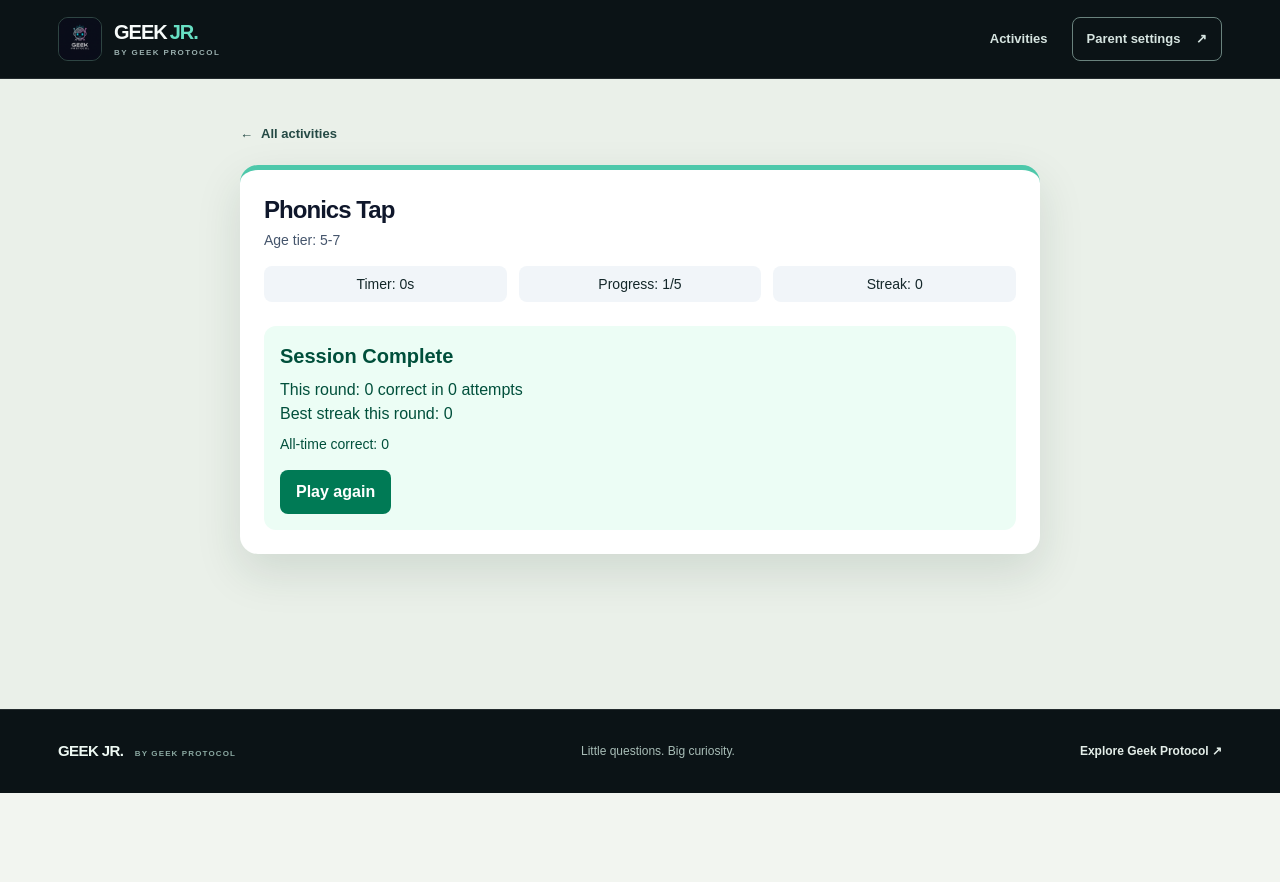
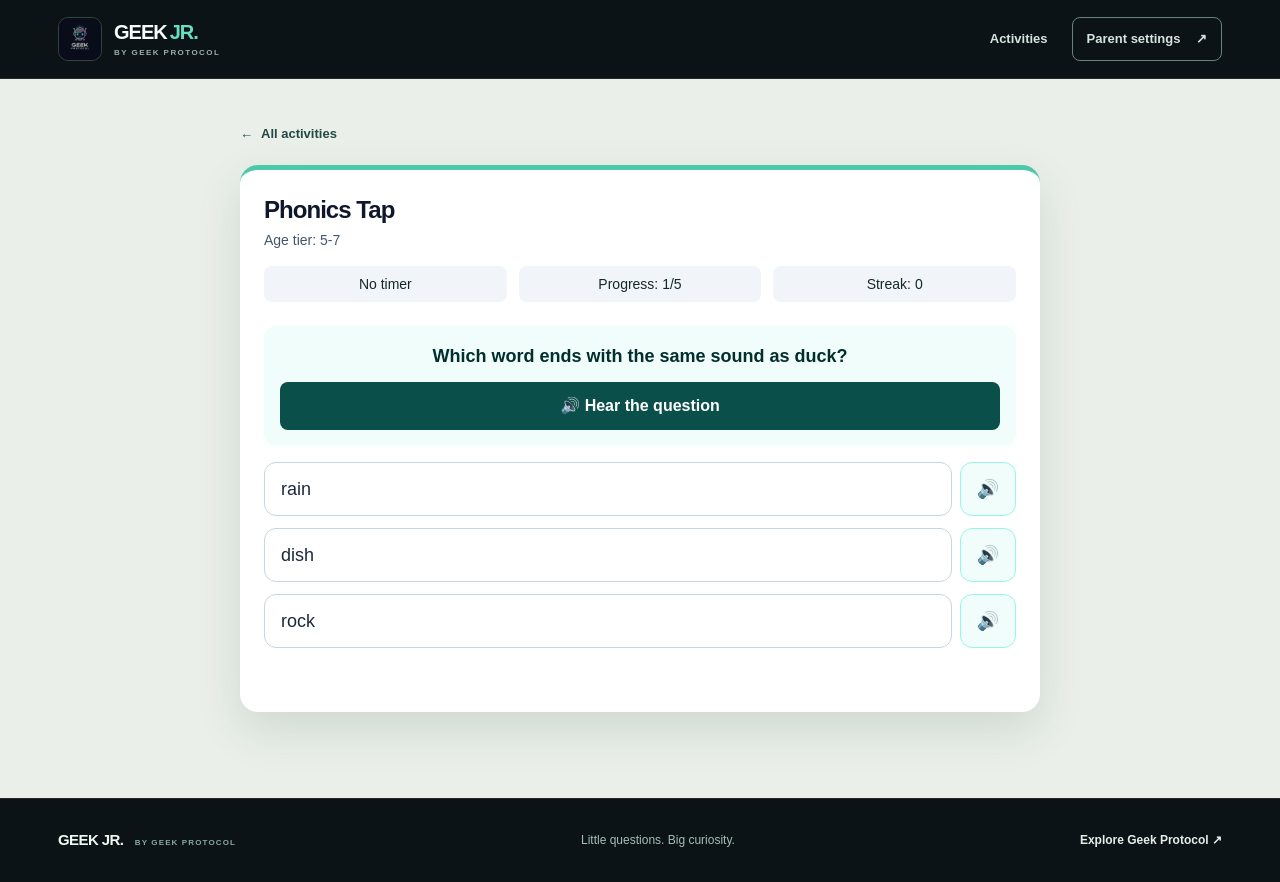
Before and after one commit to GEEKProtocol0110/geek--jr, a Next.js app: page /phonics in a window 1280 px wide. Before the commit the page ends 800 px from the top, so only its background shows below. Built offline with nearby package versions, Linux system fonts and the light colour scheme.

Commit message:
Shuffle answers and report first-try results

```diff
--- a/src/modules/common/TimedChoicesGame.tsx
+++ b/src/modules/common/TimedChoicesGame.tsx
@@ -4,6 +4,7 @@ import { useEffect, useRef, useState } from "react";
 import { DEFAULT_SETTINGS, loadSettings } from "@/lib/settings";
 import { loadFromStorage, saveToStorage } from "@/lib/storage";
 import { AgeTier, GameStats, GameStatsByTier } from "@/lib/types";
+import { prepareChoiceRound } from "@/lib/practice";
 
 export interface ChoicePrompt {
   id: string;
@@ -33,15 +34,6 @@ const EMPTY_BY_TIER: GameStatsByTier = {
   "8-10": { ...EMPTY_STATS },
 };
 
-function shuffle<T>(items: T[]): T[] {
-  const arr = [...items];
-  for (let i = arr.length - 1; i > 0; i -= 1) {
-    const j = Math.floor(Math.random() * (i + 1));
-    [arr[i], arr[j]] = [arr[j], arr[i]];
-  }
-  return arr;
-}
-
 export default function TimedChoicesGame({ title, storageKey, prompts }: TimedChoicesGameProps) {
   const [settings, setSettings] = useState(DEFAULT_SETTINGS);
   const [sessionPrompts, setSessionPrompts] = useState<ChoicePrompt[]>([]);
@@ -59,12 +51,14 @@ export default function TimedChoicesGame({ title, storageKey, prompts }: TimedCh
   const [roundAttempts, setRoundAttempts] = useState(0);
   const [roundCorrect, setRoundCorrect] = useState(0);
   const [roundBestStreak, setRoundBestStreak] = useState(0);
+  const [firstTryCorrect, setFirstTryCorrect] = useState(0);
+  const firstTryRef = useRef(0);
 
   useEffect(() => {
     const loadedSettings = loadSettings();
     const pool = prompts.filter((p) =>
       p.tier === loadedSettings.ageTier && (p.pack !== "christian" || loadedSettings.christianPacks));
-    const preparedPrompts = shuffle(pool).slice(0, Math.min(loadedSettings.sessionSize, pool.length));
+    const preparedPrompts = prepareChoiceRound(pool, loadedSettings.sessionSize);
 
     setSettings(loadedSettings);
     setSessionPrompts(preparedPrompts);
@@ -81,7 +75,7 @@ export default function TimedChoicesGame({ title, storageKey, prompts }: TimedCh
   }, []);
 
   useEffect(() => {
-    if (!hydrated || ended || settings.ageTier === "1-2") {
+    if (!hydrated || ended || settings.ageTier === "1-2" || settings.timeLimitSec === 0) {
       return;
     }
 
@@ -97,7 +91,7 @@ export default function TimedChoicesGame({ title, storageKey, prompts }: TimedCh
     }, 1000);
 
     return () => window.clearInterval(timer);
-  }, [ended, hydrated, settings.ageTier]);
+  }, [ended, hydrated, settings.ageTier, settings.timeLimitSec]);
 
   const current = sessionPrompts[index];
 
@@ -130,10 +124,15 @@ export default function TimedChoicesGame({ title, storageKey, prompts }: TimedCh
       return;
     }
 
+    const isFirstTry = triedRef.current.size === 0;
     triedRef.current.add(choice);
     setTriedChoices([...triedRef.current]);
 
     const wasCorrect = choice === current.correct;
+    if (isFirstTry && wasCorrect) {
+      firstTryRef.current += 1;
+      setFirstTryCorrect(firstTryRef.current);
+    }
     const nextStreak = wasCorrect ? streak + 1 : 0;
 
     setStreak(nextStreak);
@@ -184,7 +183,7 @@ export default function TimedChoicesGame({ title, storageKey, prompts }: TimedCh
       <p className="mt-1 text-sm text-slate-600">Age tier: {settings.ageTier}</p>
 
       <div className="mt-4 grid grid-cols-3 gap-3 text-center text-sm">
-        <div className="rounded-lg bg-slate-100 p-2">{settings.ageTier === "1-2" ? "No timer" : `Timer: ${secondsLeft}s`}</div>
+        <div className="rounded-lg bg-slate-100 p-2">{settings.ageTier === "1-2" || settings.timeLimitSec === 0 ? "No timer" : `Timer: ${secondsLeft}s`}</div>
         <div className="rounded-lg bg-slate-100 p-2">Progress: {Math.min(index + 1, sessionPrompts.length)}/{sessionPrompts.length}</div>
         <div className="rounded-lg bg-slate-100 p-2">Streak: {streak}</div>
       </div>
@@ -218,6 +217,8 @@ export default function TimedChoicesGame({ title, storageKey, prompts }: TimedCh
         <div className="mt-6 rounded-xl bg-emerald-50 p-4 text-emerald-900">
           <h2 className="text-xl font-bold">Session Complete</h2>
           <p className="mt-2">This round: {roundCorrect} correct in {roundAttempts} attempts</p>
+          <p>Correct on the first try: {firstTryCorrect} of {sessionPrompts.length} questions</p>
+          <p className="mt-2 text-sm">These are practice results. Revisit the skill with a different example to check understanding.</p>
           <p>Best streak this round: {roundBestStreak}</p>
           <p className="mt-2 text-sm">All-time correct: {stats[settings.ageTier]?.correctCount ?? 0}</p>
           <button
```
